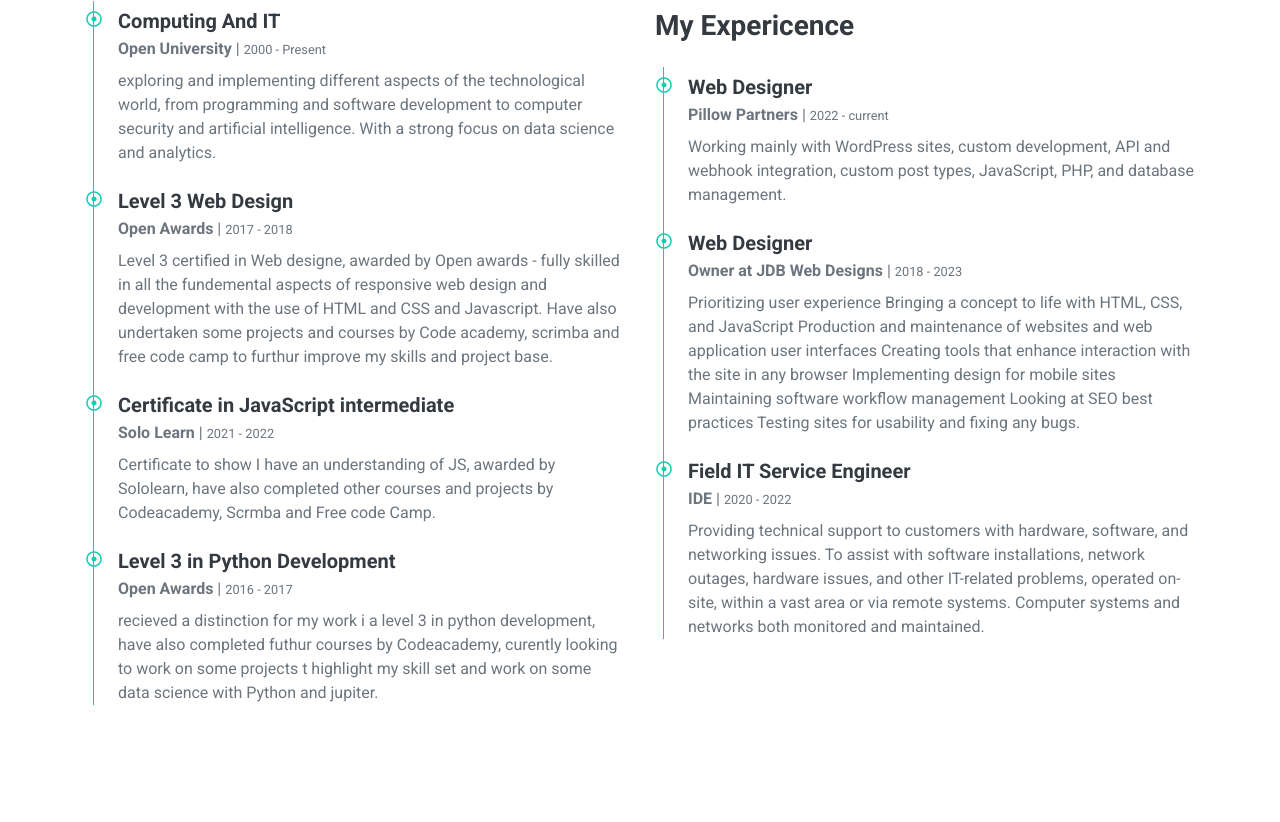
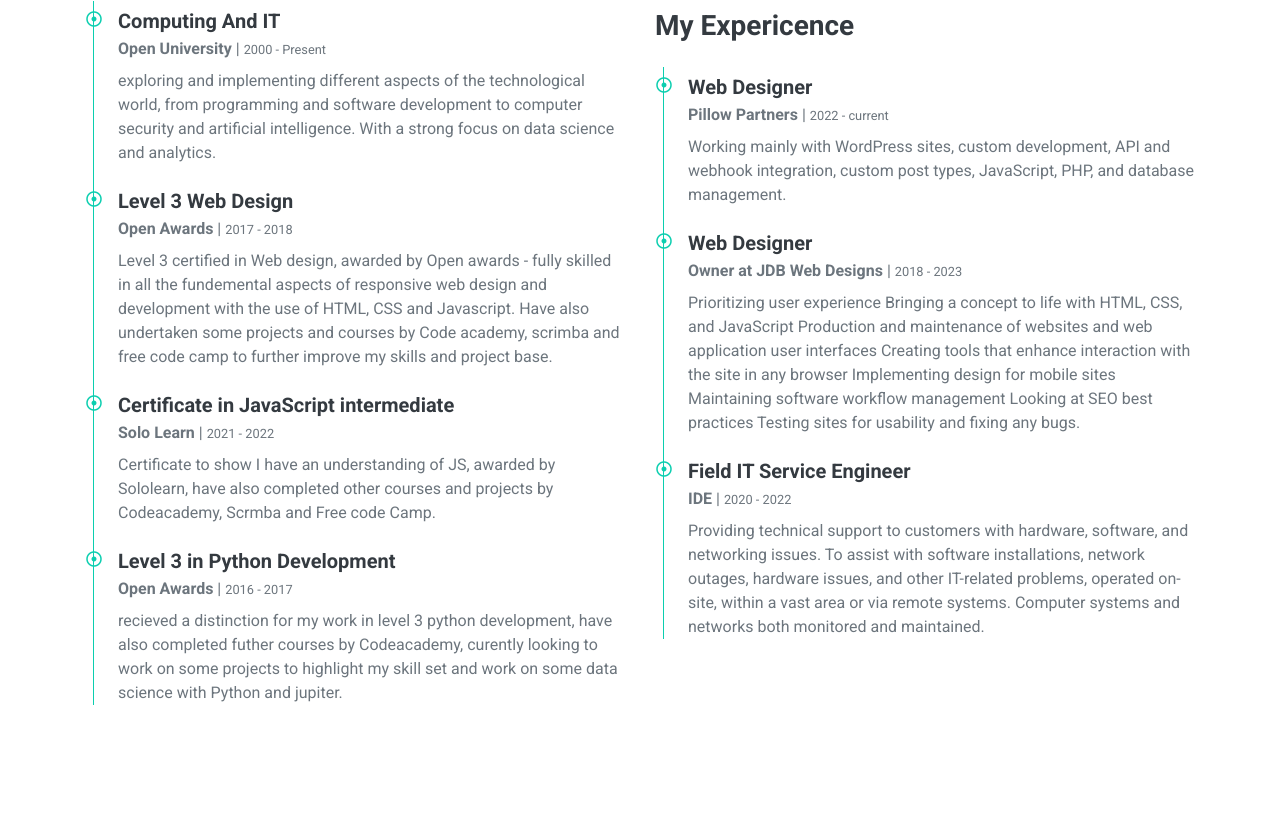
Before and after one commit to Jasonburns234/profile, a plain HTML site: page index.html in a window 1280 px wide. Shown: the part 1894-2716 px from the top of the page. Drawn offline with nearby package versions, Linux system fonts and the light colour scheme.

Commit message:
corrected some typos

```diff
--- a/index.html
+++ b/index.html
@@ -242,9 +242,9 @@
                   <small>2017 - 2018</small>
                 </p>
                 <p>
-                  Level 3 certified in Web designe, awarded by Open awards - fully skilled in all the fundemental aspects of
-                  responsive web design and development with the use of HTML and CSS and
-                  Javascript. Have also undertaken some projects and courses by Code academy, scrimba and free code camp to furthur improve my skills and project base.
+                  Level 3 certified in Web design, awarded by Open awards - fully skilled in all the fundemental aspects of
+                  responsive web design and development with the use of HTML, CSS and
+                  Javascript. Have also undertaken some projects and courses by Code academy, scrimba and free code camp to further improve my skills and project base.
                 </p>
               </div>
               <div class="position-relative mb-4">
@@ -272,7 +272,7 @@
                   <small>2016 - 2017</small>
                 </p>
                 <p>
-                  recieved a distinction for my work i a level 3 in python development, have also completed futhur courses by Codeacademy, curently looking to work on some projects t highlight my skill
+                  recieved a distinction for my work in level 3 python development, have also completed futher courses by Codeacademy, curently looking to work on some projects to highlight my skill
                   set and work on some data science with Python and jupiter.
                 </p>
               </div>
@@ -481,7 +481,7 @@
               <h4 class="font-weight-bold m-0">Web Design and development</h4>
             </div>
             <p>
-              Able to create visually stunning, user-friendly websites that represent the brand and convert visitors into customers. Turning design concepts into functional, feature-rich websites. Using cutting-edge technologies and coding practices.
+              Able to create visually stunning, user-friendly websites that represent the brand and convert visitors into customers. Turning design concepts into functional, feature-rich websites. Using cutting-edge technologies and best coding practices.
             </p>
             <!-- <a class="border-bottom border-primary text-decoration-none" href=""
               >Read More</a
@@ -537,7 +537,7 @@
               <h4 class="font-weight-bold m-0">Back End Skills</h4>
             </div>
             <p>
-              Have had some expreience with back end development, have set up ad used Firebase databases and managed theses, PHP expreience, and exposure to Node and express.
+              Have had some expreience with back end development, have set up and used Firebase databases, PHP expreience, and exposure to Node and express.
             </p>
             <!-- <a class="border-bottom border-primary text-decoration-none" href=""
               >Read More</a
```
